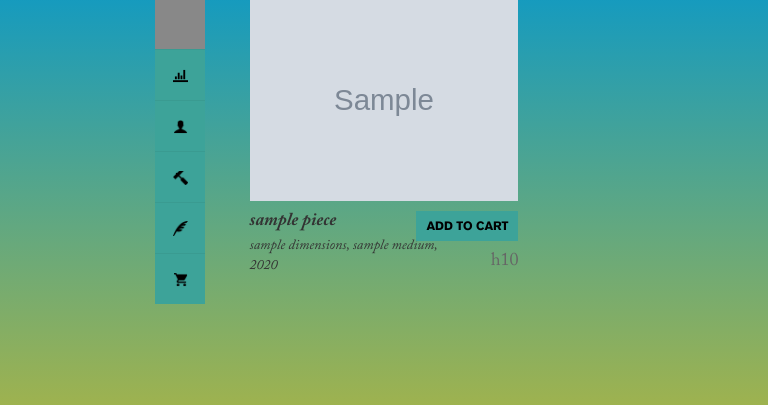
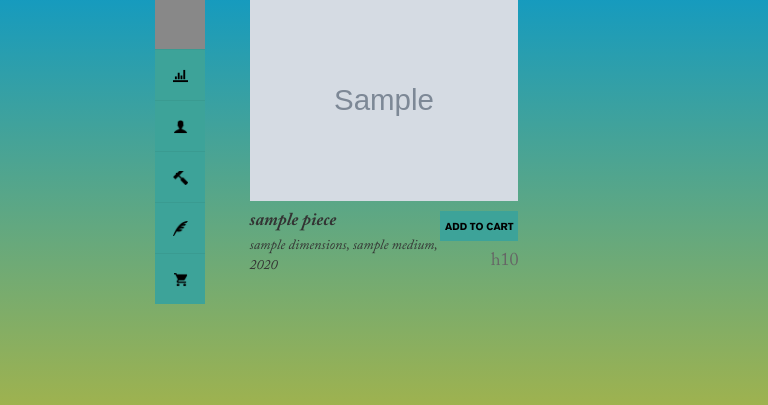
Before and after one commit to jfberma/marchorowitz, a Django app: template djangoroot/project/templates/project/piece_list.html in a window 768 px wide. Shown: the part 66-471 px from the top of the page. Run offline with Django 3.2, Linux system fonts and the light colour scheme; the template is opened without the code that fills it: most values are stand-ins (such as "Sample title", 1, 10 or a date in 2020); grey boxes marked "Sample" are stand-in pictures; some libraries are stand-ins or nearby versions; some web fonts are replaced.

```diff
--- a/djangoroot/project/assets/project/css/project.css
+++ b/djangoroot/project/assets/project/css/project.css
@@ -384,6 +384,11 @@ button[type="submit"] {
 
 form.add-to-cart {
     float:right;
+    clear: left;
+}
+
+p.price {
+    clear: both;
 }
 
 a.button {
@@ -669,3 +674,14 @@ p.text-error {
     }
 
 }
+
+@media only screen and (max-width : 956px) and (min-width : 768px) {
+    a.button, input[type="submit"], button[type="submit"] {
+        font-family: 'AkzidenzGroteskCE-Black', serif;
+        font-size: 10px;
+        padding: 5px 5px;
+        background: rgb(61, 163, 153);
+        border: none;
+        text-transform: uppercase;
+    }
+}
--- a/djangoroot/project/templates/project/piece_list.html
+++ b/djangoroot/project/templates/project/piece_list.html
@@ -45,7 +45,7 @@
     <script>
         $('.popup-link').magnificPopup({
             type: 'image',
-            verticalFit: true, // Fits image in area vertically
+
             zoom: {
                 enabled: true, // By default it's false, so don't forget to enable it
 
```
